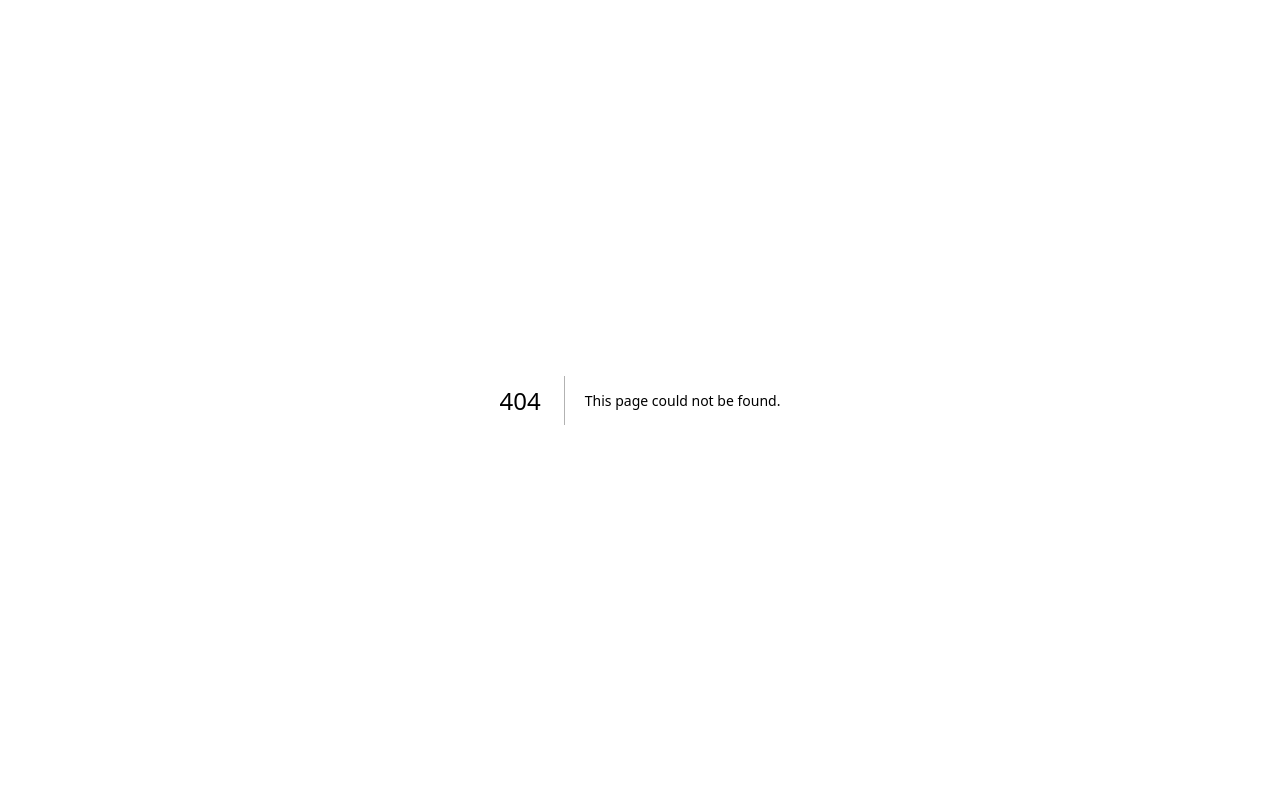
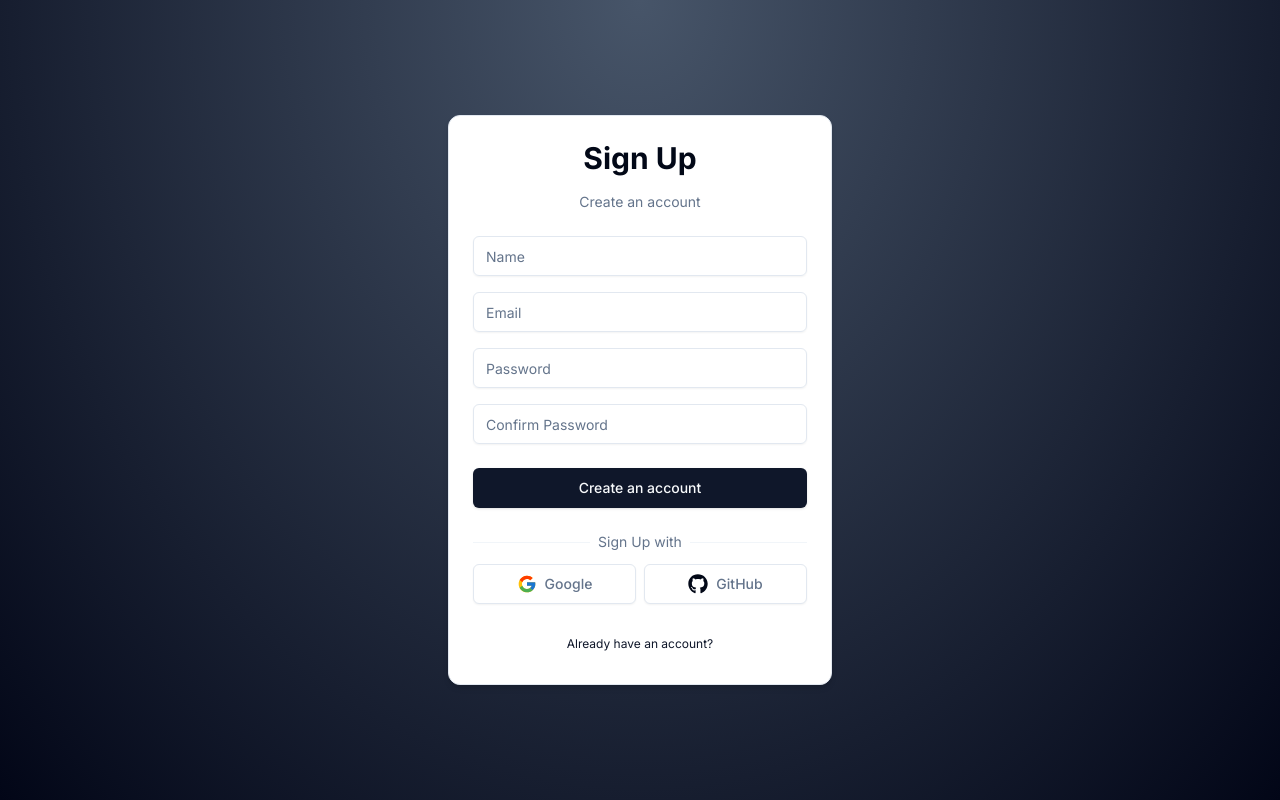
Before and after one commit to spiielberg/next-auth, a Next.js app: page /auth/sign-up in a window 1280 px wide. Before the commit this address had no page. Built offline with nearby package versions, Linux system fonts and the light colour scheme.

Commit message:
feat: Add sign-up page and form components

```diff
--- /dev/null
+++ b/src/actions/sign-up-action.ts
@@ -0,0 +1,16 @@
+'use server'
+
+import { SignUpSchema } from '@/schemas/sign-up-schema'
+import { z } from 'zod'
+
+export const signUp = async (value: z.infer<typeof SignUpSchema>) => {
+  await new Promise((resolve) => setTimeout(resolve, 1000))
+
+  const validatedFields = SignUpSchema.safeParse(value)
+
+  if (!validatedFields.success) {
+    return { error: 'Invalid fields.' }
+  }
+
+  return { success: 'Email sent.' }
+}
--- /dev/null
+++ b/src/app/auth/sign-up/page.tsx
@@ -0,0 +1,7 @@
+import { SignUpForm } from '@/components/auth/sign-up-form'
+
+const SignUpPage = () => {
+  return <SignUpForm />
+}
+
+export default SignUpPage
--- /dev/null
+++ b/src/components/auth/sign-up-form.tsx
@@ -0,0 +1,153 @@
+'use client'
+
+import { signUp } from '@/actions/sign-up-action'
+import { CardWrapper } from '@/components/auth/card-wrapper'
+import { FormError } from '@/components/form-error'
+import { FormSuccess } from '@/components/form-success'
+import { Button } from '@/components/ui/button'
+import {
+  Form,
+  FormControl,
+  FormField,
+  FormItem,
+  FormMessage,
+} from '@/components/ui/form'
+import { Input } from '@/components/ui/input'
+import { SignUpSchema } from '@/schemas/sign-up-schema'
+import { zodResolver } from '@hookform/resolvers/zod'
+import { useState, useTransition } from 'react'
+import { useForm } from 'react-hook-form'
+import { z } from 'zod'
+
+export const SignUpForm = () => {
+  const [error, setError] = useState<string | undefined>()
+  const [success, setSuccess] = useState<string | undefined>()
+  const [isPending, startTransition] = useTransition()
+
+  const form = useForm<z.infer<typeof SignUpSchema>>({
+    resolver: zodResolver(SignUpSchema),
+    defaultValues: {
+      name: '',
+      email: '',
+      password: '',
+      confirmPassword: '',
+    },
+  })
+
+  const onSubmit = async (values: z.infer<typeof SignUpSchema>) => {
+    startTransition(() => {
+      signUp(values).then((data) => {
+        setError(data.error)
+        setSuccess(data.success)
+      })
+    })
+  }
+
+  return (
+    <CardWrapper
+      headerTitle="Sign Up"
+      headerLabel="Create an account"
+      backButtonLabel="Already have an account?"
+      backButtonHref="/auth/sign-in"
+      showSocial
+    >
+      <Form {...form}>
+        <form onSubmit={form.handleSubmit(onSubmit)} className="space-y-6">
+          <div className="space-y-4">
+            <FormField
+              control={form.control}
+              name="name"
+              render={({ field }) => (
+                <FormItem>
+                  <FormControl>
+                    <Input
+                      {...field}
+                      placeholder="Name"
+                      type="text"
+                      className="h-10"
+                      disabled={isPending}
+                    />
+                  </FormControl>
+
+                  <FormMessage />
+                </FormItem>
+              )}
+            />
+
+            <FormField
+              control={form.control}
+              name="email"
+              render={({ field }) => (
+                <FormItem>
+                  <FormControl>
+                    <Input
+                      {...field}
+                      placeholder="Email"
+                      type="email"
+                      className="h-10"
+                      disabled={isPending}
+                    />
+                  </FormControl>
+
+                  <FormMessage />
+                </FormItem>
+              )}
+            />
+
+            <FormField
+              control={form.control}
+              name="password"
+              render={({ field }) => (
+                <FormItem>
+                  <FormControl>
+                    <Input
+                      {...field}
+                      placeholder="Password"
+                      type="password"
+                      className="h-10"
+                      disabled={isPending}
+                    />
+                  </FormControl>
+
+                  <FormMessage />
+                </FormItem>
+              )}
+            />
+
+            <FormField
+              control={form.control}
+              name="confirmPassword"
+              render={({ field }) => (
+                <FormItem>
+                  <FormControl>
+                    <Input
+                      {...field}
+                      placeholder="Confirm Password"
+                      type="password"
+                      className="h-10"
+                      disabled={isPending}
+                    />
+                  </FormControl>
+
+                  <FormMessage />
+                </FormItem>
+              )}
+            />
+          </div>
+
+          <FormError message={error} />
+          <FormSuccess message={success} />
+
+          <Button
+            type="submit"
+            size="lg"
+            className="w-full"
+            disabled={isPending}
+          >
+            Create an account
+          </Button>
+        </form>
+      </Form>
+    </CardWrapper>
+  )
+}
--- /dev/null
+++ b/src/schemas/sign-up-schema.ts
@@ -0,0 +1,13 @@
+import { z } from 'zod'
+
+export const SignUpSchema = z
+  .object({
+    name: z.string().min(1, 'Name is required'),
+    email: z.string().min(1, 'Email is required').email(),
+    password: z.string().min(6, 'Minimum 6 characters required'),
+    confirmPassword: z.string().min(6, 'Minimum 6 characters required'),
+  })
+  .refine(({ password, confirmPassword }) => password === confirmPassword, {
+    message: 'Passwords do not match',
+    path: ['confirmPassword'],
+  })
```
